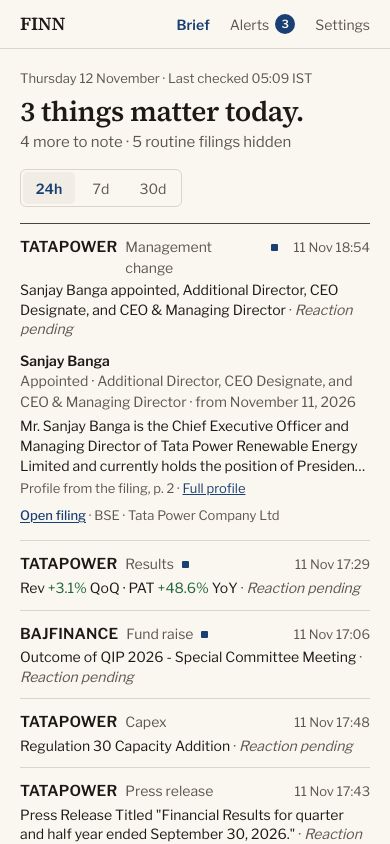
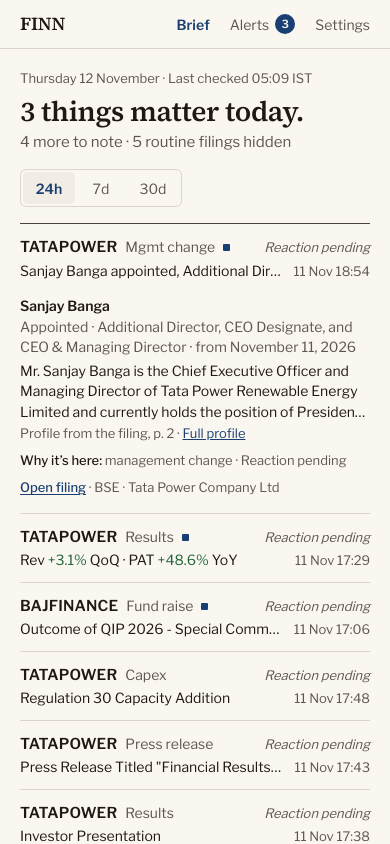
Before and after one commit to Moksha4444/finn, a Next.js app in the folder web/: page / in a window 390 px wide. Both pictures are taken after a click on the button 195 px from the left and 287 px from the top of the page. Shown: the top 844 px of the page. Built offline with nearby package versions, Linux system fonts and the light colour scheme.

Commit message:
web: 2-line rows that hold at 390px (market reason on line 1, fact + time on line 2), why-line in detail
Period headers parsed from the 8 label formats seen in real filings (tested). Dev badge off for phone viewing.

```diff
--- a/web/app/settings/page.tsx
+++ b/web/app/settings/page.tsx
@@ -41,7 +41,7 @@ export default function SettingsPage() {
 
 function CatGroup({ title, cats, s, toggle }: { title: string; cats: string[]; s: Settings; toggle: (c: string) => void }) {
   return (
-    <fieldset className="pt-3">
+    <fieldset className="pt-3 [&+&]:pt-6">
       <legend className="text-[0.8125rem] text-ink-2">{title}</legend>
       <ul className="mt-1">
         {cats.map((c) => (
--- a/web/components/FeedRow.tsx
+++ b/web/components/FeedRow.tsx
@@ -1,8 +1,9 @@
 "use client";
 import { useState } from "react";
-import { filedAt, sentence, type MgmtCard, type RankedItem, type ResultsCard, type ResultsLine } from "@/lib/feed";
+import { filedAt, sentence, shortDate, type MgmtCard, type RankedItem, type ResultsCard, type ResultsLine } from "@/lib/feed";
 import { label, pct } from "@/lib/rank";
 import { Signed } from "./Signed";
+import { period } from "@/lib/period";
 
 // What the row says before you tap: numbers-first for results, the person for mgmt changes, else the filing's own line.
 function keyFact(i: RankedItem): string {
@@ -21,11 +22,18 @@ function keyFact(i: RankedItem): string {
   return i.headline || i.subject || "Filing";
 }
 
-// rank() reasons start with the category, which line 1 already shows.
+// rank() reasons start with the category, which line 1 already shows. On the row, a move that crossed
+// the threshold shows only its vs-Nifty part (the part that triggered it); the expanded view has the full string.
 function reasonText(i: RankedItem): string {
   const lab = label(i.category);
-  return i.boosted ? "Ranked high · " + i.reason.slice(`Ranked high: ${lab} · `.length) : i.reason.slice(`${lab} · `.length);
+  if (!i.boosted) return i.reason.slice(`${lab} · `.length);
+  return i.reason
+    .slice(`Ranked high: ${lab} · `.length)
+    .replace(/[+−]\d+\.\d% \(([+−]\d+\.\d%) vs Nifty\)/, "$1 vs Nifty")
+    .replace("× volume", "× vol");
 }
+
+const SHORT_LABEL: Record<string, string> = { management_change: "Mgmt change" };
 
 export function FeedRow({ item: i }: { item: RankedItem }) {
   const [open, setOpen] = useState(false);
@@ -41,25 +49,27 @@ export function FeedRow({ item: i }: { item: RankedItem }) {
         onClick={() => setOpen(!open)}
         className="block w-full py-3 text-left"
       >
-        <span className="flex items-baseline gap-2">
+        {/* line 1: who, what, and the market's verdict; line 2: the fact and when. Both single-line. */}
+        <span className="flex items-baseline gap-2 whitespace-nowrap">
           <span className="text-[0.9375rem] font-semibold tracking-[0.01em]">{i.symbol}</span>
-          <span className="text-[0.875rem] text-ink-2">{sentence(label(i.category))}</span>
+          <span className="min-w-0 truncate text-[0.875rem] text-ink-2">{SHORT_LABEL[i.category] ?? sentence(label(i.category))}</span>
           {i.tier === "P1" && (
             <span className="inline-block size-[0.4375rem] shrink-0 -translate-y-px rounded-[1px] bg-accent" role="img" aria-label="Material" />
           )}
-          <span className="ml-auto shrink-0 pl-2 text-[0.8125rem] text-ink-2">{filedAt(i.filed)}</span>
-        </span>
-        <span className="mt-0.5 line-clamp-2 block text-[0.875rem] leading-[1.4]">
-          <Signed text={keyFact(i)} />
-          <span className="text-ink-2"> · </span>
-          <span className={quietReason ? "text-ink-2 italic" : i.boosted ? "font-medium" : "text-ink-2"}>
+          <span className={`ml-auto shrink-0 pl-2 text-[0.8125rem] ${quietReason ? "text-ink-2 italic" : i.boosted ? "font-semibold" : "text-ink-2"}`}>
+            {i.boosted && <span className="sr-only">Ranked high: </span>}
             <Signed text={reason} />
           </span>
         </span>
+        <span className="mt-0.5 flex items-baseline gap-3 text-[0.875rem] leading-[1.4] whitespace-nowrap">
+          <span className="min-w-0 truncate"><Signed text={keyFact(i)} /></span>
+          <span className="ml-auto shrink-0 text-[0.8125rem] text-ink-2">{filedAt(i.filed)}</span>
+        </span>
       </button>
       {open && (
-        <div id={id} className="pb-4 text-[0.875rem] leading-[1.45]">
+        <div id={id} className="pb-4 pt-1 text-[0.875rem] leading-[1.45]">
           {i.card?.type === "results" ? <Results c={i.card} /> : i.card?.type === "management_change" ? <Mgmt c={i.card} /> : <Other i={i} />}
+          <Why i={i} />
           <Source i={i} page={i.card?.type === "results" ? i.card.pages[0] : undefined} />
         </div>
       )}
@@ -67,11 +77,19 @@ export function FeedRow({ item: i }: { item: RankedItem }) {
   );
 }
 
+function Why({ i }: { i: RankedItem }) {
+  const day = i.reaction ? ` on ${shortDate(i.reaction_day)}` : "";
+  return (
+    <p className="mt-2 text-[0.8125rem] text-ink-2">
+      <span className="font-medium text-ink">Why it&rsquo;s here: </span>
+      <Signed text={i.reason.replace(/^Ranked high: /, "ranked high: ")} />
+      {day}
+    </p>
+  );
+}
+
 const crore = (v: number | null) =>
   v == null ? "not disclosed" : v.toLocaleString("en-IN", { maximumFractionDigits: Math.abs(v) < 100 ? 1 : 0 });
-
-// "30-Sep-26" -> "Sep ’26"; anything else is shown as printed.
-const period = (p: string) => (/^\d{1,2}-[A-Za-z]{3}-\d{2}$/.test(p) ? `${p.slice(-6, -3)} ’${p.slice(-2)}` : p);
 
 function Change({ v }: { v: number | null }) {
   return v == null ? <span className="text-ink-2">–</span> : <Signed text={pct(v)} />;
--- a/web/components/States.tsx
+++ b/web/components/States.tsx
@@ -30,7 +30,7 @@ export function LoadFailed({ error, retry }: { error: string; retry: () => void
     <section className="pt-5" role="alert">
       <h1 className="font-serif text-[1.75rem] leading-[1.15] font-semibold tracking-[-0.015em]">The brief didn&rsquo;t load.</h1>
       <p className="mt-2 text-[0.9375rem] text-ink-2">
-        The data file couldn&rsquo;t be fetched ({error}). Check your connection, then try again. Filings themselves are safe on BSE and NSE.
+        The data file couldn&rsquo;t be fetched ({error}). Check your connection, then try again. The original filings are still on BSE and NSE.
       </p>
       <button type="button" onClick={retry} className="mt-4 h-10 rounded-md border border-ink/70 px-4 text-[0.9375rem] font-medium hover:bg-paper-2">
         Try again
--- /dev/null
+++ b/web/lib/period.ts
@@ -0,0 +1,10 @@
+// Results column header: "Sep ’26". Anything unrecognised is shown as printed.
+const MONTHS = ["Jan", "Feb", "Mar", "Apr", "May", "Jun", "Jul", "Aug", "Sep", "Oct", "Nov", "Dec"];
+// Filings print it many ways ("September 30, 2026", "30th Sep'26", "3 Months ended 30.09.2026", ...).
+export function period(p: string) {
+  const num = p.match(/\b\d{1,2}[./-](\d{1,2})[./-](?:\d{2})?(\d{2})\b/);
+  if (num && MONTHS[+num[1] - 1]) return `${MONTHS[+num[1] - 1]} ’${num[2]}`;
+  const m = MONTHS.find((x) => new RegExp(`\\b${x}`, "i").test(p));
+  const y = p.match(/(?:\d{2}|['\s-])(\d{2})\b(?!.*\d)/); // the last 2-digit year in the string
+  return m && y ? `${m} ’${y[1]}` : p;
+}
--- a/web/next.config.ts
+++ b/web/next.config.ts
@@ -3,6 +3,7 @@ import type { NextConfig } from "next";
 // Static export: the feed is precomputed JSON in public/data, so no server is needed (see PLAN.md §2).
 const nextConfig: NextConfig = {
   output: "export",
+  devIndicators: false, // the floating dev badge covers feed rows on a phone
   turbopack: {
     rules: {
       "*.css": {
```
Also changed, not shown: 1 other file (tests, documents, lock files or other folders).
